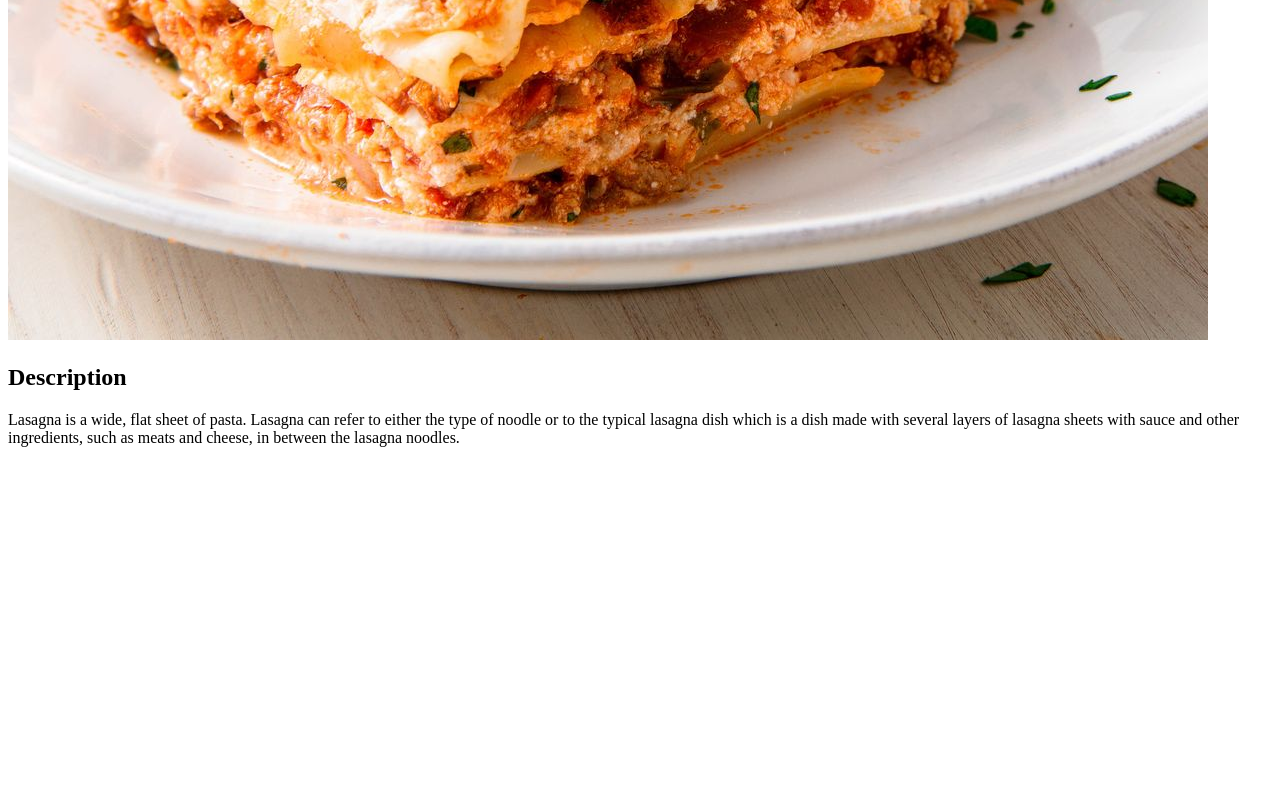
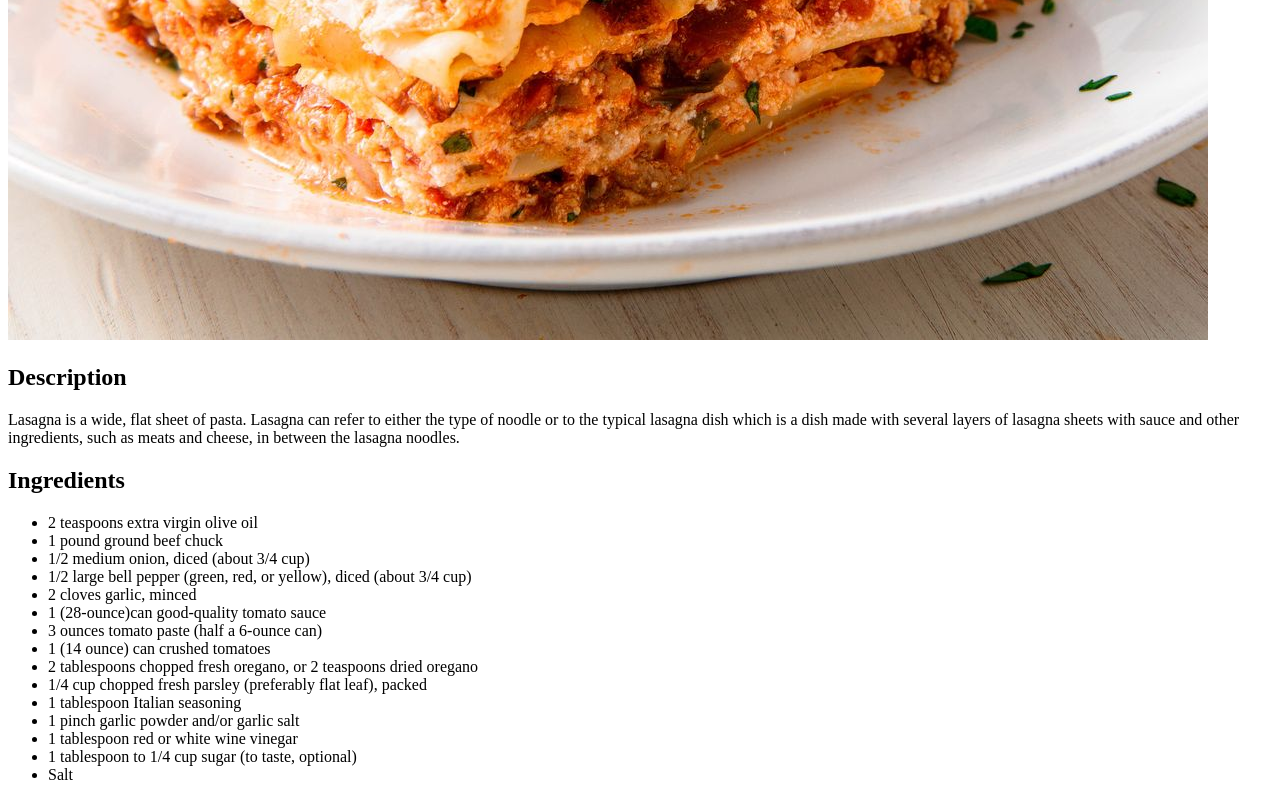
Before and after one commit to ahmeda03/odin-recipes, a plain HTML site: page recipes/lasagna.html in a window 1280 px wide. Shown: the part 938-1738 px from the top of the page. Before the commit the page ends 1401 px from the top, so only its background shows below. Drawn offline with Linux system fonts and the light colour scheme.

Commit message:
Add an unordered ingredients list

```diff
--- a/recipes/lasagna.html
+++ b/recipes/lasagna.html
@@ -11,6 +11,26 @@
         <h2>Description</h2>
         <p>Lasagna is a wide, flat sheet of pasta. Lasagna can refer to either the type of noodle or to the typical lasagna
             dish which is a dish made with several layers of lasagna sheets with sauce and other ingredients, such as meats
-            and cheese, in between the lasagna noodles.</p>
+            and cheese, in between the lasagna noodles.
+        </p>
+
+        <h2>Ingredients</h2>
+        <ul>
+            <li>2 teaspoons extra virgin olive oil</li>
+            <li>1 pound ground beef chuck</li>
+            <li>1/2 medium onion, diced (about 3/4 cup)</li>
+            <li>1/2 large bell pepper (green, red, or yellow), diced (about 3/4 cup)</li>
+            <li>2 cloves garlic, minced</li>
+            <li>1 (28-ounce)can good-quality tomato sauce</li>
+            <li>3 ounces tomato paste (half a 6-ounce can)</li>
+            <li>1 (14 ounce) can crushed tomatoes</li>
+            <li>2 tablespoons chopped fresh oregano, or 2 teaspoons dried oregano</li>
+            <li>1/4 cup chopped fresh parsley (preferably flat leaf), packed</li>
+            <li>1 tablespoon Italian seasoning</li>
+            <li>1 pinch garlic powder and/or garlic salt</li>
+            <li>1 tablespoon red or white wine vinegar</li>
+            <li>1 tablespoon to 1/4 cup sugar (to taste, optional)</li>
+            <li>Salt</li>
+        </ul>
     </body>
 </html>
```
